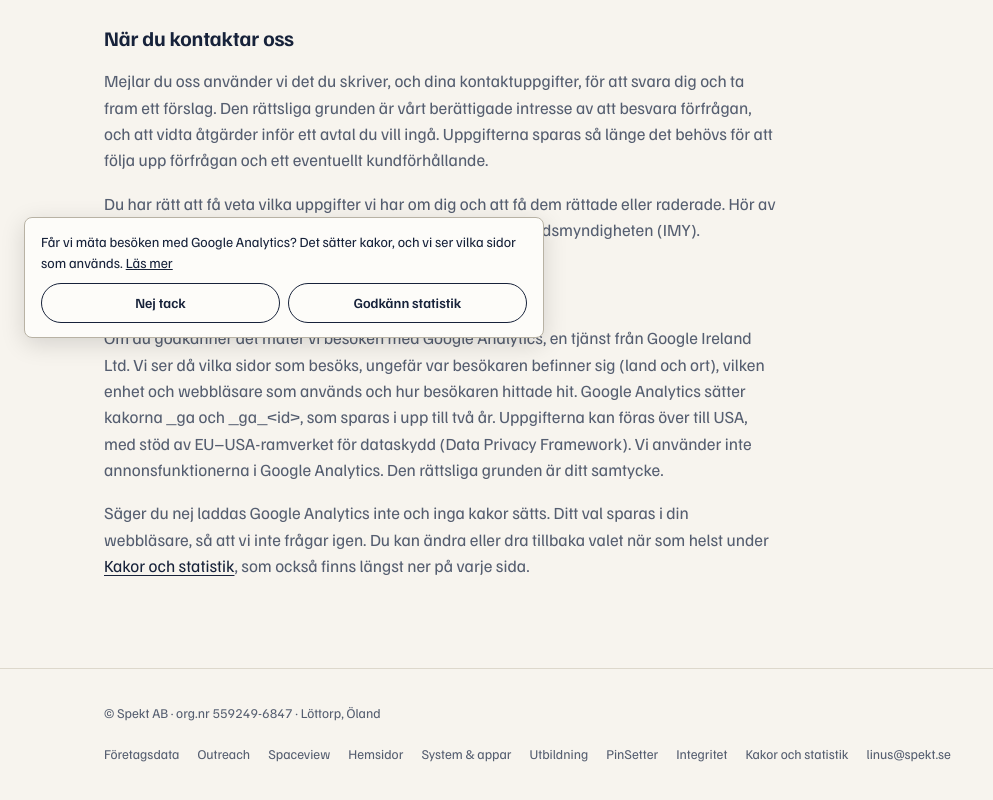
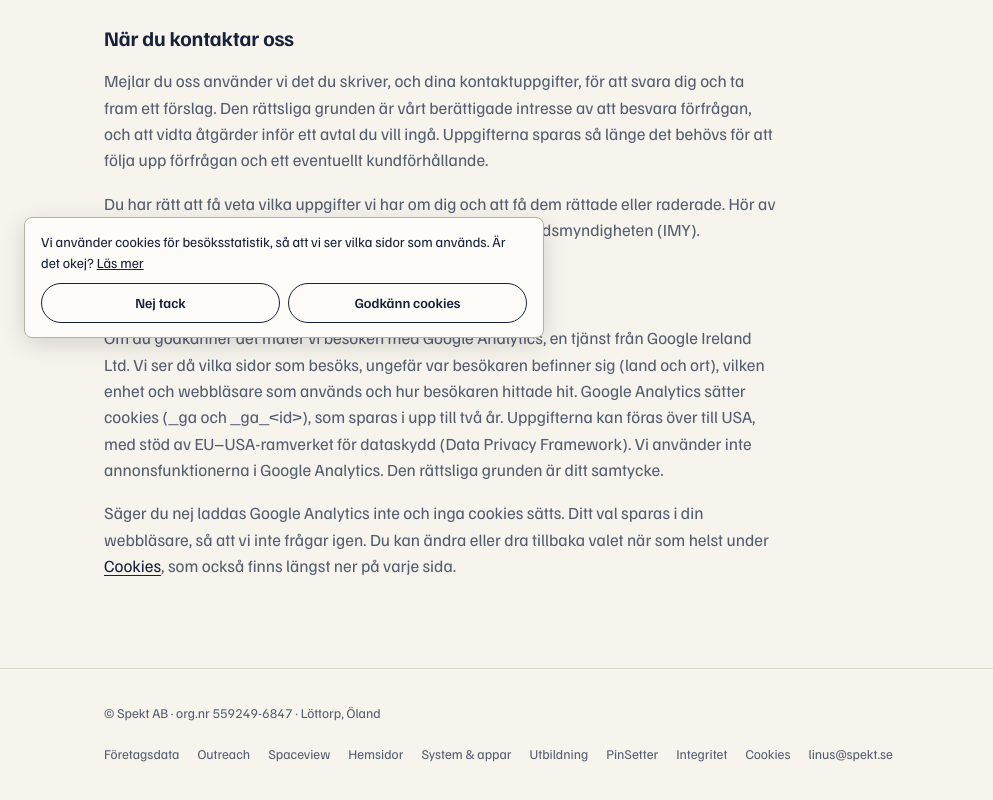
Before and after one commit to SPEKTLinus/spekt_landing_2026, a plain HTML site: page integritet.html in a window 1280 px wide. Shown: the part 438-1238 px from the top of the page, without its empty margins (0-993 px from the left). Drawn offline with Linux system fonts and the light colour scheme.

Commit message:
Cookies i stället för Google Analytics i rutan och sidfoten (Linus 2026-11-24) (#8)
Linus 2026-11-24: "är det inte bättre om vi har 'Cookies' istället för Google Analytics.. på alla sidor". Bara texterna ändras, inte logiken:
- Rutan: "Vi använder cookies för besöksstatistik, så att vi ser vilka sidor som används. Är det okej?" och Läs mer. Knapparna Nej tack och Godkänn cookies, lika framträdande som förut.
- Statustexterna: Du har godkänt cookies / Du har sagt nej till cookies.
- Sidfotslänken heter Cookies.
- Integritetssidan: rubriken Cookies och besöksstatistik. Detaljerna står kvar där (Google Ireland/Google Analytics, _ga-cookies, två år, USA/DPF, samtycke).

Co-authored-by: Claude Opus 5.5 <noreply@anthropic.com>

```diff
--- a/integritet.html
+++ b/integritet.html
@@ -4,7 +4,7 @@
   <meta charset="utf-8">
   <meta name="viewport" content="width=device-width, initial-scale=1">
   <title>Integritet – Spekt</title>
-  <meta name="description" content="Så hanterar Spekt AB personuppgifter på spekt.se: när du kontaktar oss, och kakor och besöksstatistik.">
+  <meta name="description" content="Så hanterar Spekt AB personuppgifter på spekt.se: när du kontaktar oss, och cookies och besöksstatistik.">
   <meta name="robots" content="index, follow">
   <meta name="theme-color" content="#F7F4EE">
   <link rel="canonical" href="https://spekt.se/integritet">
@@ -89,9 +89,9 @@
     <p>Mejlar du oss använder vi det du skriver, och dina kontaktuppgifter, för att svara dig och ta fram ett förslag. Den rättsliga grunden är vårt berättigade intresse av att besvara förfrågan, och att vidta åtgärder inför ett avtal du vill ingå. Uppgifterna sparas så länge det behövs för att följa upp förfrågan och ett eventuellt kundförhållande.</p>
     <p>Du har rätt att få veta vilka uppgifter vi har om dig och att få dem rättade eller raderade. Hör av dig till <a href="mailto:linus@spekt.se">linus@spekt.se</a>. Du kan också klaga hos Integritetsskyddsmyndigheten (IMY).</p>
 
-    <h2 id="kakor">Kakor och besöksstatistik</h2>
-    <p>Om du godkänner det mäter vi besöken med Google Analytics, en tjänst från Google Ireland Ltd. Vi ser då vilka sidor som besöks, ungefär var besökaren befinner sig (land och ort), vilken enhet och webbläsare som används och hur besökaren hittade hit. Google Analytics sätter kakorna _ga och _ga_&lt;id&gt;, som sparas i upp till två år. Uppgifterna kan föras över till USA, med stöd av EU–USA-ramverket för dataskydd (Data Privacy Framework). Vi använder inte annonsfunktionerna i Google Analytics. Den rättsliga grunden är ditt samtycke.</p>
-    <p>Säger du nej laddas Google Analytics inte och inga kakor sätts. Ditt val sparas i din webbläsare, så att vi inte frågar igen. Du kan ändra eller dra tillbaka valet när som helst under <a href="#kakor" data-samtycke>Kakor och statistik</a>, som också finns längst ner på varje sida.</p>
+    <h2 id="kakor">Cookies och besöksstatistik</h2>
+    <p>Om du godkänner det mäter vi besöken med Google Analytics, en tjänst från Google Ireland Ltd. Vi ser då vilka sidor som besöks, ungefär var besökaren befinner sig (land och ort), vilken enhet och webbläsare som används och hur besökaren hittade hit. Google Analytics sätter cookies (_ga och _ga_&lt;id&gt;), som sparas i upp till två år. Uppgifterna kan föras över till USA, med stöd av EU–USA-ramverket för dataskydd (Data Privacy Framework). Vi använder inte annonsfunktionerna i Google Analytics. Den rättsliga grunden är ditt samtycke.</p>
+    <p>Säger du nej laddas Google Analytics inte och inga cookies sätts. Ditt val sparas i din webbläsare, så att vi inte frågar igen. Du kan ändra eller dra tillbaka valet när som helst under <a href="#kakor" data-samtycke>Cookies</a>, som också finns längst ner på varje sida.</p>
   </div>
 </section>
 
@@ -109,7 +109,7 @@
       <a href="https://education.spekt.se/">Utbildning</a>
       <a href="https://pinsetter.se">PinSetter</a>
       <a href="/integritet" aria-current="page">Integritet</a>
-      <a href="/integritet#kakor" data-samtycke>Kakor och statistik</a>
+      <a href="/integritet#kakor" data-samtycke>Cookies</a>
       <a href="mailto:linus@spekt.se">linus@spekt.se</a>
     </nav>
   </div>
--- a/samtycke.js
+++ b/samtycke.js
@@ -1,10 +1,10 @@
 // Samtycke till besöksstatistik (Linus 2026-11-24). Samma fil på spekt.se, outreach.spekt.se (och aimotorn.se),
 // foretagsdata.spekt.se och education.spekt.se.
 //
-// - Google Analytics laddas först när besökaren har tryckt Godkänn statistik, eller direkt om hon redan har godkänt.
+// - Google Analytics laddas först när besökaren har tryckt Godkänn cookies, eller direkt om besökaren redan har godkänt.
 //   Nej tack laddar ingenting. Valet sparas i localStorage ("spekt-samtycke": "ja" eller "nej") på den här sajten.
 // - Kakorna gäller bara sajten där samtycket gavs (cookie_domain = sajtens eget namn). Inga annonsfunktioner.
-// - En länk med data-samtycke (i sidfoten: Kakor och statistik) öppnar rutan igen. Säger man Nej tack efter att ha
+// - En länk med data-samtycke (i sidfoten: Cookies) öppnar rutan igen. Säger man Nej tack efter att ha
 //   godkänt stängs Google Analytics av, kakorna tas bort och sidan laddas om; med nej sparat rensas de på varje sida.
 // - Mätnings-id: aimotorn.se har ett eget, alla andra sajter samma.
 // - Länken till integritetssidan: data-integritet på script-taggen, annars /integritet.
@@ -96,9 +96,9 @@
     ruta = document.createElement("div");
     ruta.className = "spekt-samtycke";
     ruta.setAttribute("role", "region");
-    ruta.setAttribute("aria-label", "Kakor och statistik");
+    ruta.setAttribute("aria-label", "Cookies");
     var text = document.createElement("p");
-    text.appendChild(document.createTextNode("Får vi mäta besöken med Google Analytics? Det sätter kakor, och vi ser vilka sidor som används. "));
+    text.appendChild(document.createTextNode("Vi använder cookies för besöksstatistik, så att vi ser vilka sidor som används. Är det okej? "));
     var lank = document.createElement("a");
     lank.href = INTEGRITET + "#kakor";
     lank.textContent = "Läs mer";
@@ -107,12 +107,12 @@
     if (v === "ja" || v === "nej") {
       var lage = document.createElement("p");
       lage.className = "spekt-samtycke-lage";
-      lage.textContent = v === "ja" ? "Du har godkänt statistik." : "Du har sagt nej till statistik.";
+      lage.textContent = v === "ja" ? "Du har godkänt cookies." : "Du har sagt nej till cookies.";
       ruta.appendChild(lage);
     }
     var knappar = document.createElement("div");
     knappar.className = "spekt-samtycke-knappar";
-    [["nej", "Nej tack"], ["ja", "Godkänn statistik"]].forEach(function (k) {
+    [["nej", "Nej tack"], ["ja", "Godkänn cookies"]].forEach(function (k) {
       var b = document.createElement("button");
       b.type = "button";
       b.textContent = k[1];
```
Also changed, not shown: index.html (+1 -1 lines).
